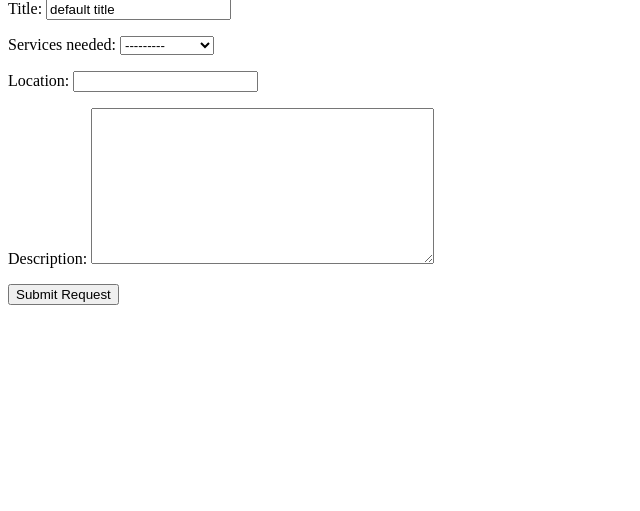
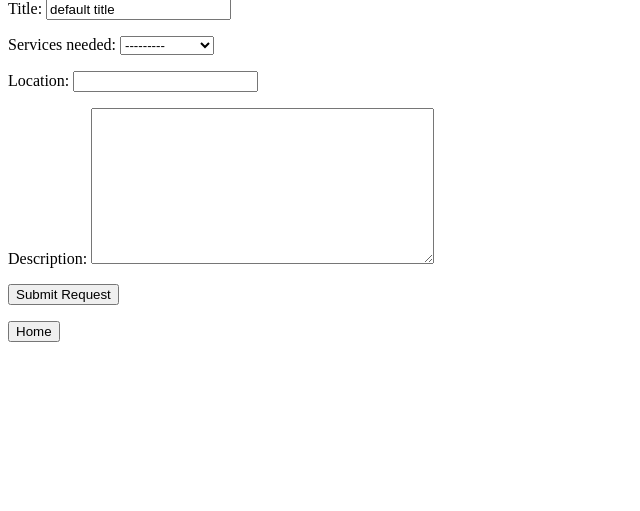
Before and after one commit to bhavyap1010/reno, a Django app: page /request-service/ in a window 1280 px wide. Shown: the part 56-567 px from the top of the page, without its empty margins (0-640 px from the left). Run offline with Django 5.2, Linux system fonts and the light colour scheme; a user stored in the database is signed in.

Commit message:
home buttons

```diff
--- a/client/templates/client/business_form.html
+++ b/client/templates/client/business_form.html
@@ -5,4 +5,9 @@
     {{ form.as_p }}
     <button type="submit">Save</button>
   </form>
+
+  <form action="{% url 'home' %}" method="post">
+    {% csrf_token %}
+    <button type="submit">Home</button>
+  </form>
 {% endblock %}
--- a/client/templates/client/service_request_form.html
+++ b/client/templates/client/service_request_form.html
@@ -5,4 +5,9 @@
     {{ form.as_p }}
     <button type="submit">Submit Request</button>
   </form>
+
+  <form action="{% url 'home' %}" method="post">
+    {% csrf_token %}
+    <button type="submit">Home</button>
+  </form>
 {% endblock %}
```
Also changed, not shown: db.sqlite3.
